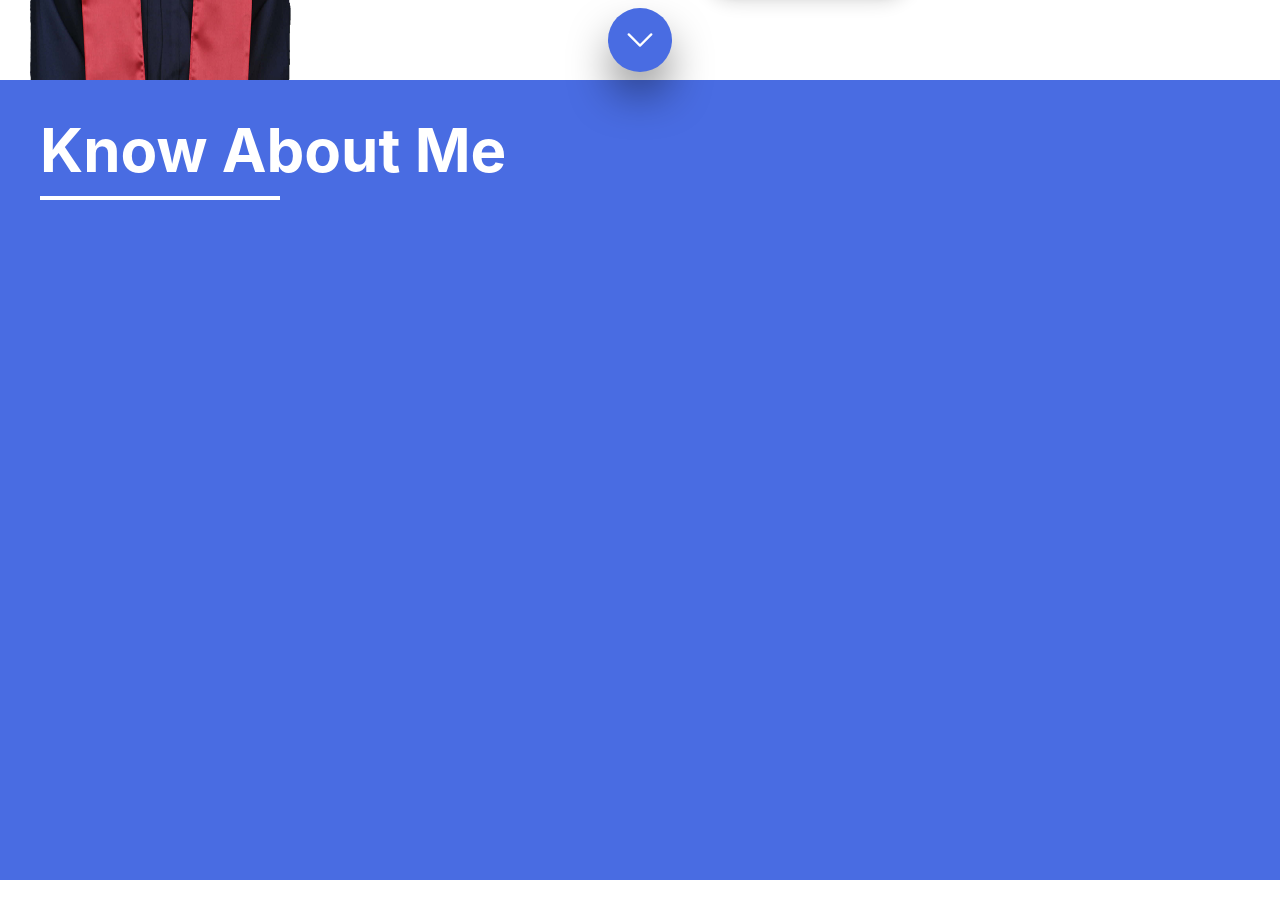
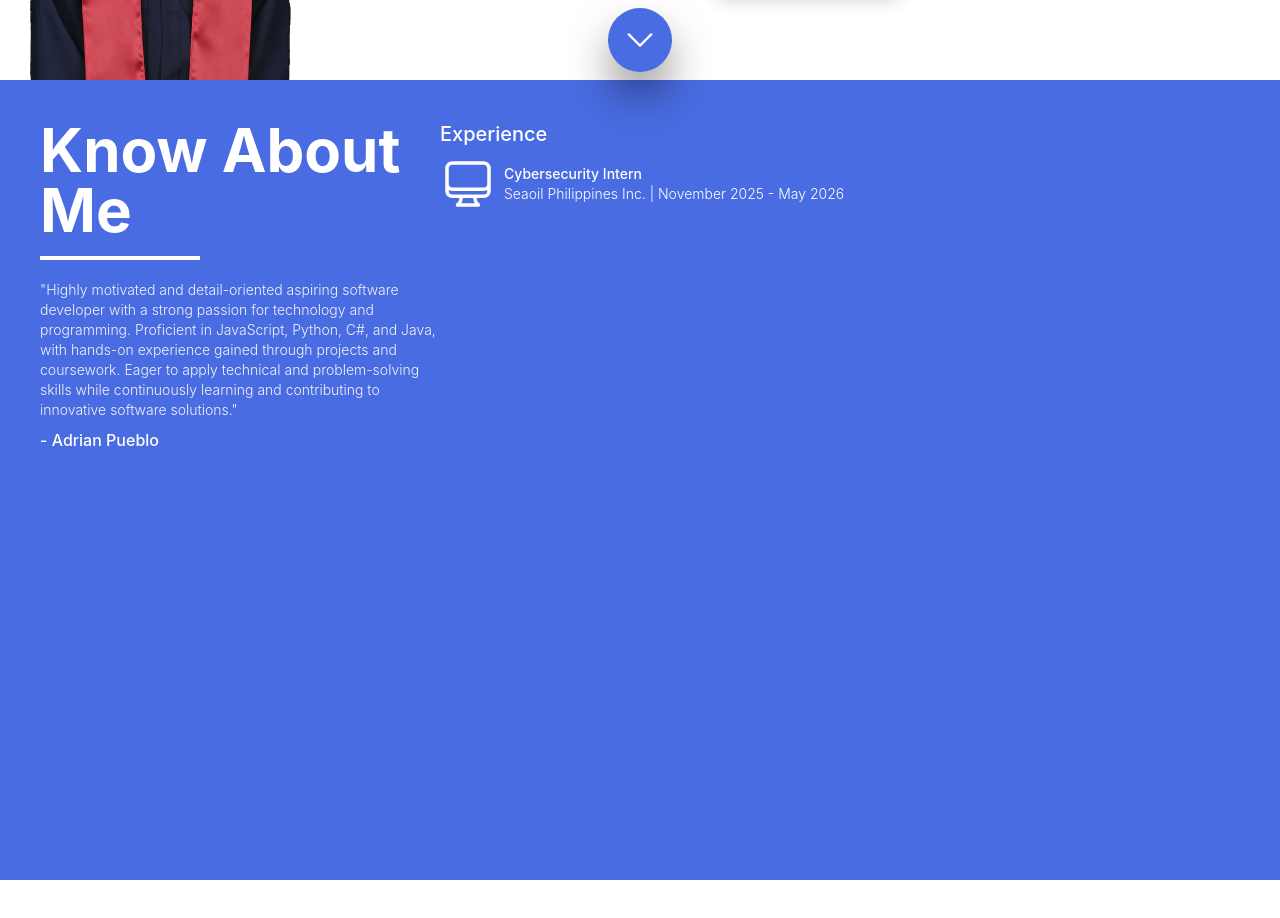
Before and after one commit to CyberCoderA/Personal-Website, a React (Vite) app in the folder frontend/: page / in a window 1280 px wide. Shown: the part 720-1638 px from the top of the page. Built offline with nearby package versions, Linux system fonts and the light colour scheme.

Commit message:
`Added ComputerDesktopIcon and updated About Me section with new content`

```diff
--- a/frontend/src/pages/Home.jsx
+++ b/frontend/src/pages/Home.jsx
@@ -1,4 +1,4 @@
-import { Bars3Icon, ChevronDownIcon } from "@heroicons/react/24/outline";
+import { Bars3Icon, ChevronDownIcon, ComputerDesktopIcon } from "@heroicons/react/24/outline";
 import DownloadCVButton from "../components/DownloadCVButton";
 import ThemeToggle from "../components/ThemeToggle";
 import Portrait from "../assets/portrait.png"
@@ -61,22 +61,39 @@ export default function Home() {
                     </div>
                 </div>
 
-                <button className="absolute flex items-center justify-center rounded-full shadow-2xl shadow-black bg-primary h-16 w-16 bottom-2">
+                <button className="absolute flex items-center justify-center rounded-full shadow-2xl shadow-black bg-primary h-16 w-16 bottom-2 hover:cursor-pointer hover:scale-110 transition-transform ease-in-out" onClick={() => scrollToId("#about")}>
                     <ChevronDownIcon className="size-9 text-white" />
                 </button>
             </section>
 
             {/* About Me */}
-            <section className="h-screen w-full p-10 flex bg-primary" id="#about">
-                <div className="h-screen w-full md:w-1/2">
+            <section className="h-screen w-full p-5 flex flex-col md:p-10 md:flex-row bg-primary" id="#about">
+                <div className="h-screen w-full flex flex-col gap-5 md:w-1/2">
                     <div className="w-full flex flex-col justify-start items-start">
                         <h1 className="text-2xl lg:text-6xl text-white font-bold mb-4">Know About Me</h1>
                         <span className="h-1 bg-white w-[40%]"></span>
                     </div>
+
+                    <div className="w-full flex flex-col gap-2">
+                        <p className="text-gray-100 text-sm font-light">
+                            "Highly motivated and detail-oriented aspiring software developer with a strong passion for technology and programming. Proficient in JavaScript, Python, C#, and Java, with hands-on experience gained through projects and coursework. Eager to apply technical and problem-solving skills while continuously learning and contributing to innovative software solutions."
+                        </p>
+
+                        <h2 className="text-white text-md font-medium">- Adrian Pueblo</h2>
+                    </div>
                 </div>
 
-                <div>
-
+                <div className="h-full w-full flex flex-col">
+                    <div className="w-full flex flex-col gap-2">
+                        <h2 className="text-white text-xl font-medium">Experience</h2>
+                        <div className="w-full flex flex-row items-center gap-2">
+                            <ComputerDesktopIcon className="size-14 text-white" />
+                            <div>
+                                <h2 className="text-white text-sm font-medium">Cybersecurity Intern</h2>
+                                <p className="text-white text-sm font-light">Seaoil Philippines Inc. | November 2025 - May 2026</p>
+                            </div>
+                        </div>
+                    </div>
                 </div>
             </section>
 
```
